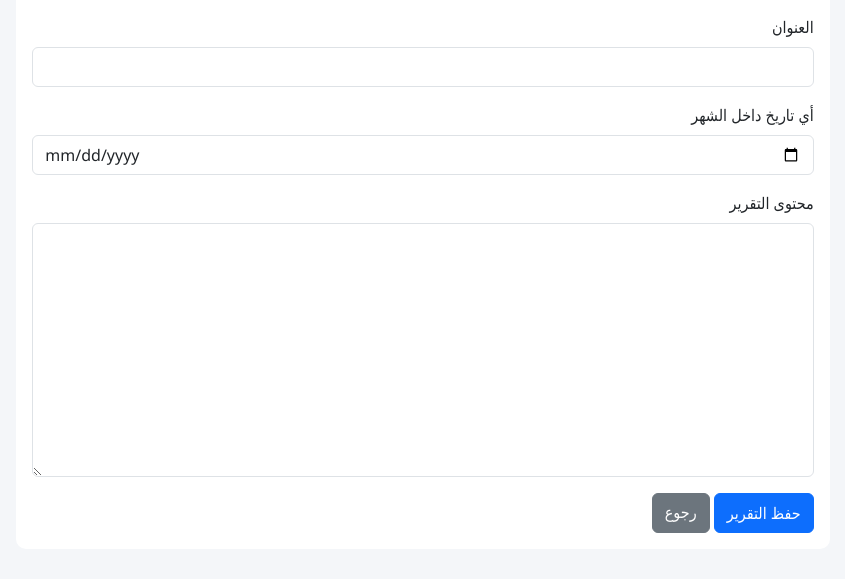
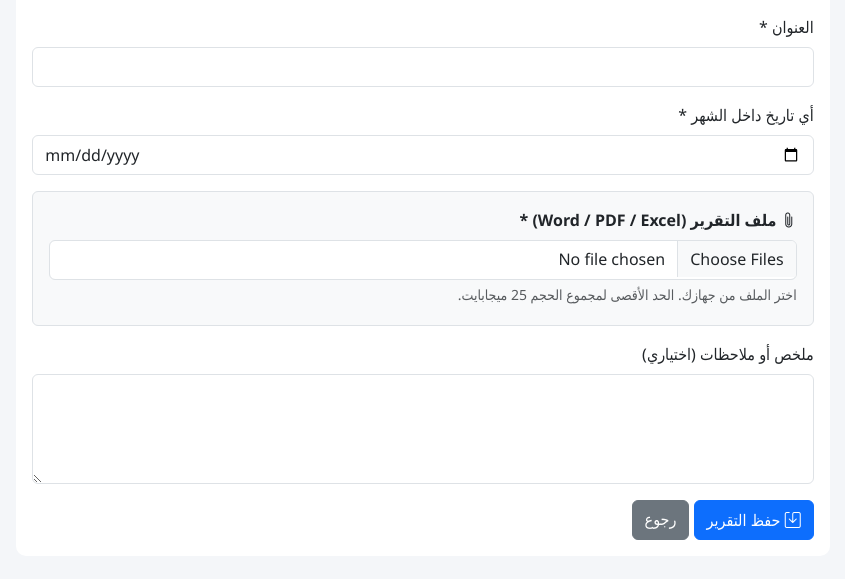
Before and after one commit to abdulbariabdul2016-design/coastal-road2, a Python web app: template templates/report_form.html in a window 1280 px wide. Shown: the part 75-654 px from the top of the page, without its empty margins (217-1062 px from the left). Run offline with Jinja, Linux system fonts and the light colour scheme; the template is opened without the code that fills it, so the values that code supplies are empty.

Commit message:
Add files via upload

```diff
--- a/templates/report_form.html
+++ b/templates/report_form.html
@@ -3,16 +3,46 @@
 {% block content %}
 <div class="row justify-content-center"><div class="col-lg-8"><div class="card"><div class="card-body">
 <h3 class="mb-3">تقرير {{ REPORT_TYPES[rtype] }} جديد</h3>
-<form method="post">
+<form method="post" enctype="multipart/form-data" id="reportForm">
   <input type="hidden" name="type" value="{{ rtype }}">
-  <div class="mb-3"><label class="form-label">العنوان</label>
+  <div class="mb-3"><label class="form-label">العنوان *</label>
     <input class="form-control" name="title" required></div>
   <div class="mb-3"><label class="form-label">
-    {{ 'التاريخ' if rtype == 'daily' else 'أي تاريخ داخل الأسبوع (يبدأ من السبت)' if rtype == 'weekly' else 'أي تاريخ داخل الشهر' }}</label>
+    {{ 'التاريخ' if rtype == 'daily' else 'أي تاريخ داخل الأسبوع (يبدأ من السبت)' if rtype == 'weekly' else 'أي تاريخ داخل الشهر' }} *</label>
     <input class="form-control" type="date" name="report_date" value="{{ today }}" required></div>
-  <div class="mb-3"><label class="form-label">محتوى التقرير</label>
-    <textarea class="form-control" name="content" rows="10" required></textarea></div>
-  <button class="btn btn-primary">حفظ التقرير</button>
+
+  <div class="mb-3 border rounded p-3 bg-light">
+    <label class="form-label fw-bold" for="reportFiles"><i class="bi bi-paperclip"></i> ملف التقرير (Word / PDF / Excel) *</label>
+    <input class="form-control" type="file" name="attachments" id="reportFiles" required multiple
+           accept=".pdf,.doc,.docx,.docm,.xls,.xlsx,.xlsm,.csv">
+    <div class="form-text">اختر الملف من جهازك. الحد الأقصى لمجموع الحجم 25 ميجابايت.</div>
+    <div id="fileInfo" class="form-text"></div>
+  </div>
+
+  <div class="mb-3"><label class="form-label">ملخص أو ملاحظات (اختياري)</label>
+    <textarea class="form-control" name="content" rows="4"></textarea></div>
+
+  <button class="btn btn-primary" id="saveBtn"><i class="bi bi-save"></i> حفظ التقرير</button>
   <a class="btn btn-secondary" href="{{ url_for('reports_list', type=rtype) }}">رجوع</a>
 </form></div></div></div></div>
 {% endblock %}
+
+{% block extra_scripts %}
+<script>
+  (function () {
+    const input = document.getElementById('reportFiles');
+    const info = document.getElementById('fileInfo');
+    const btn = document.getElementById('saveBtn');
+    const MAX = 25 * 1024 * 1024;
+    input.addEventListener('change', function () {
+      let total = 0;
+      Array.from(input.files).forEach(f => total += f.size);
+      const mb = (total / 1048576).toFixed(1);
+      const over = total > MAX;
+      info.textContent = input.files.length ? input.files.length + ' ملف • ' + mb + ' MB' + (over ? ' — تجاوز الحد الأقصى (25 ميجابايت)' : '') : '';
+      info.className = 'form-text' + (over ? ' text-danger fw-bold' : '');
+      btn.disabled = over;
+    });
+  })();
+</script>
+{% endblock %}
--- a/templates/report_view.html
+++ b/templates/report_view.html
@@ -31,8 +31,10 @@
     </div>
     {% endif %}
 
-    <h6 class="fw-bold">{{ 'تقرير المهندس' if report.report_type == 'daily' else 'محتوى التقرير' }}</h6>
+    {% if report.content %}
+    <h6 class="fw-bold">{{ 'تقرير المهندس' if report.report_type == 'daily' else 'الملخص / الملاحظات' }}</h6>
     <div class="mb-3" style="white-space: pre-wrap;">{{ report.content }}</div>
+    {% endif %}
 
     {% if report.notes %}
     <h6 class="fw-bold">الملاحظات</h6>
```
